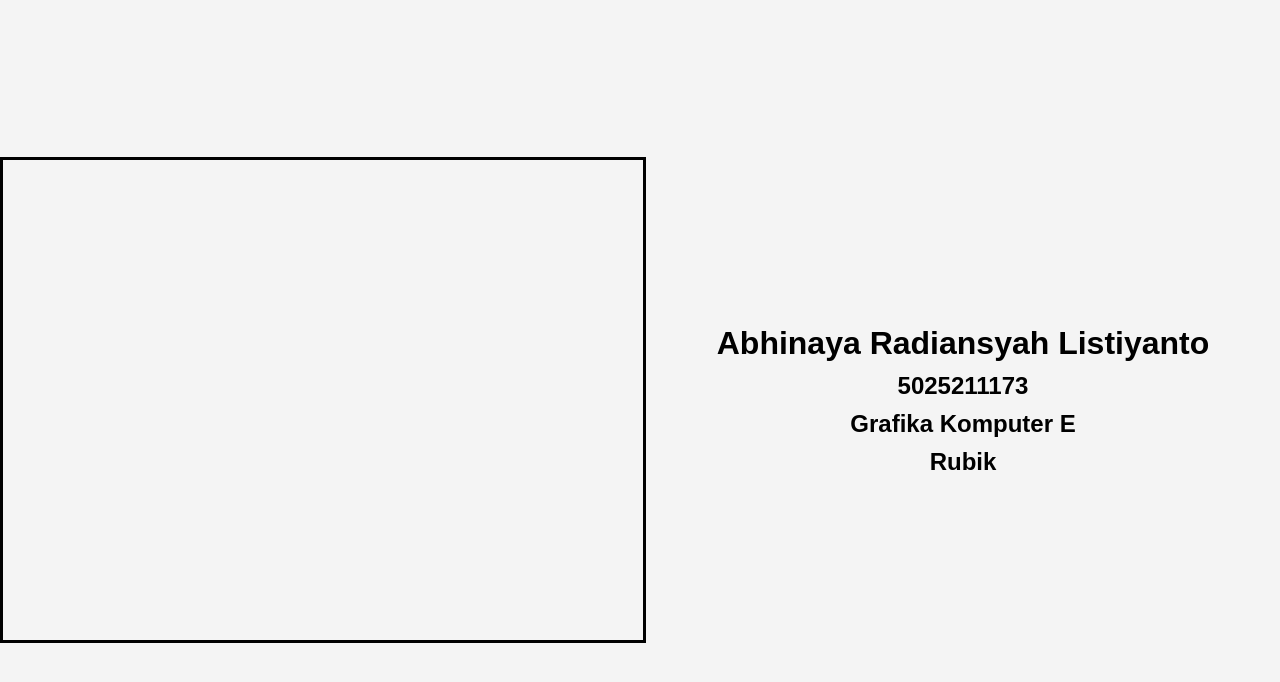
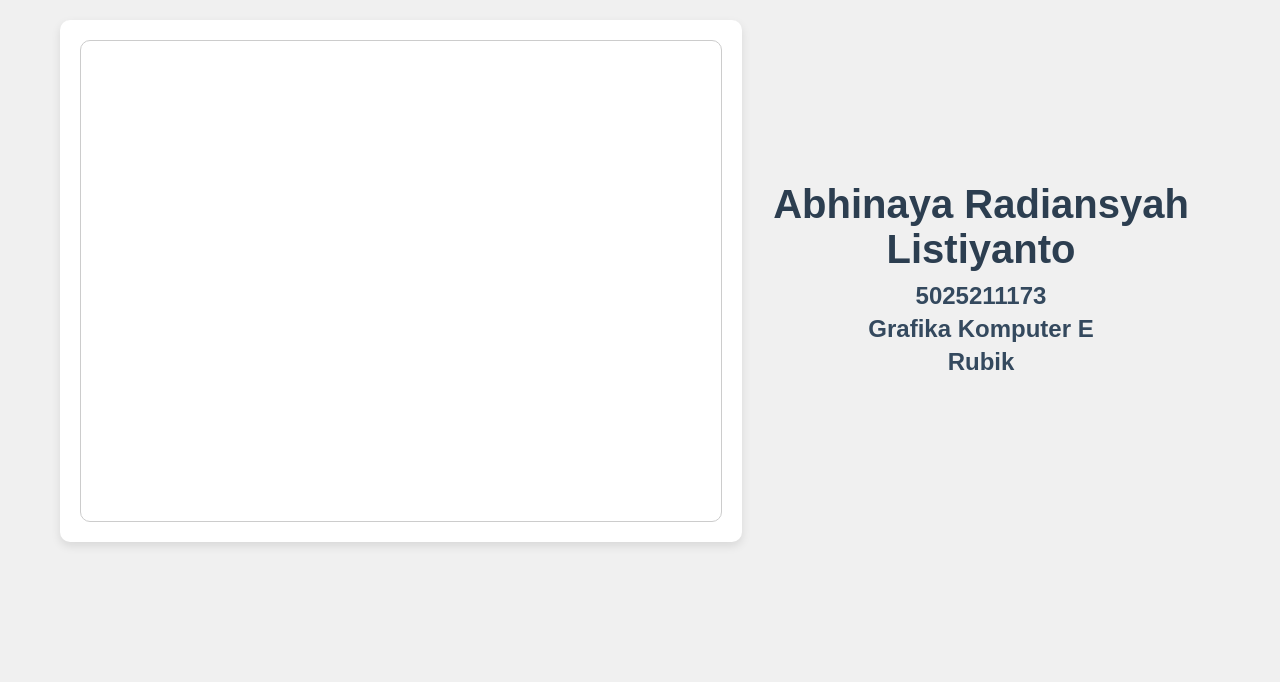
Before and after one commit to Abhinaya173/Tugas-WebGL-Grafkom-E, a plain HTML site: page index.html in a window 1280 px wide. Drawn offline with Linux system fonts and the light colour scheme; no server answers.

Commit message:
New Style

```diff
--- a/style.css
+++ b/style.css
@@ -1,32 +1,65 @@
+* {
+    box-sizing: border-box;
+    margin: 0;
+    padding: 0;
+}
+
 body {
-    margin: 0;
+    font-family: 'Arial', sans-serif;
+    background-color: #f0f0f0;
+    color: #333;
+}
+
+.container {
+    display: flex;
+    justify-content: space-between;
+    align-items: center;
+    padding: 20px;
+    max-width: 1200px;
+    margin: auto;
+}
+
+.left {
+    flex: 1;
     display: flex;
     justify-content: center;
     align-items: center;
-    height: 100vh;
-    background-color: #f4f4f4;
+    background-color: #fff;
+    border-radius: 10px;
+    box-shadow: 0 4px 10px rgba(0, 0, 0, 0.1);
+    padding: 20px;
 }
-.container {
-    display: flex;
-    flex-direction: row;
-    justify-content: space-around;
-    align-items: center;
-    width: 100%;
-}
-.left {
+
+.right {
     flex: 1;
+    padding: 20px;
     text-align: center;
 }
-.right {
-    flex: 1;
-    text-align: center;
+
+h1 {
+    font-size: 2.5em;
+    margin-bottom: 10px;
+    color: #2c3e50;
 }
+
+h2 {
+    font-size: 1.5em;
+    margin: 5px 0;
+    color: #34495e;
+}
+
 canvas {
-    border: 3px solid black;
-    display: block;
-    margin: auto;
+    border: 1px solid #ccc;
+    border-radius: 10px;
 }
-h1, h2 {
-    font-family: Arial, sans-serif;
-    margin: 10px 0;
+
+@media (max-width: 768px) {
+    .container {
+        flex-direction: column;
+    }
+
+    .left, .right {
+        width: 100%;
+        margin-bottom: 20px;
+    }
 }
```
